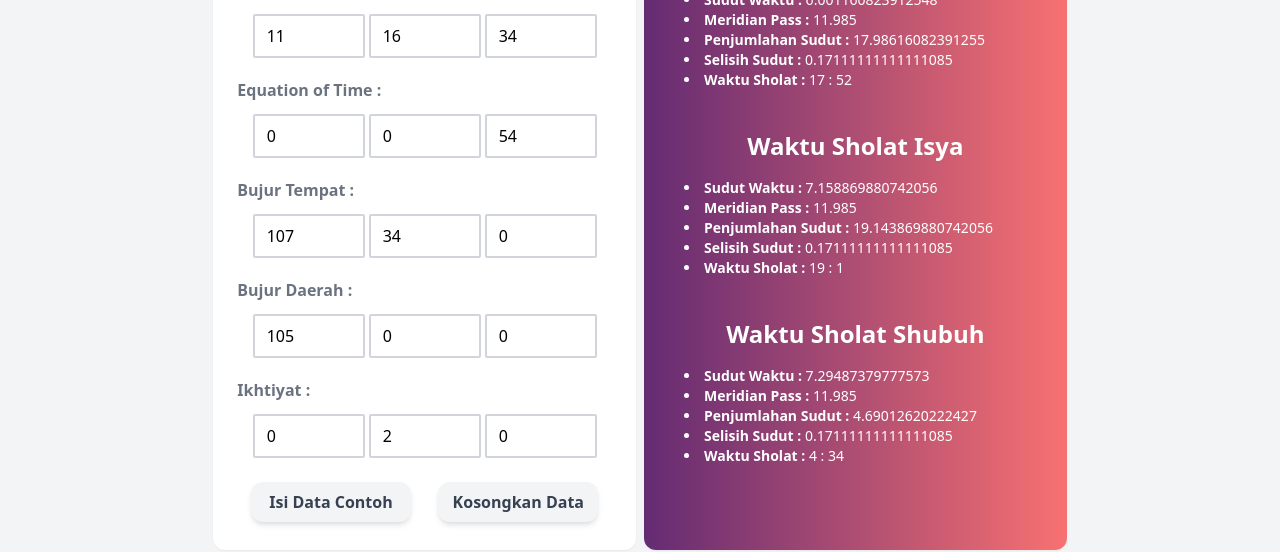
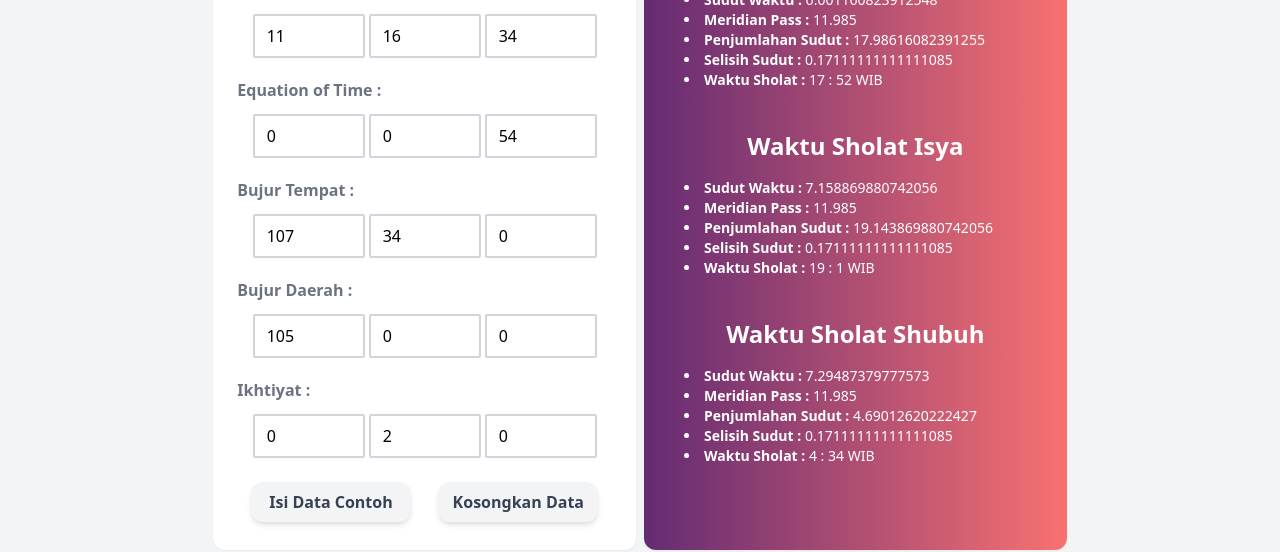
Before and after one commit to amyar32/Hisabin, a Vue app: page / in a window 1280 px wide. Both pictures are taken after a click on the button "Isi Data Contoh". Shown: the part 194-746 px from the top of the page. Built offline with nearby package versions, Linux system fonts and the light colour scheme.

Commit message:
penambahan WIB

```diff
--- a/src/components/JadwalList.vue
+++ b/src/components/JadwalList.vue
@@ -25,7 +25,7 @@
         </li>
         <li class="list-disc list-inside">
           <span class="font-semibold">Waktu Sholat :</span>
-          {{ waktuSholat.waktuSholat }}
+          {{ waktuSholat.waktuSholat }} WIB
         </li>
       </ul>
     </div>
```
